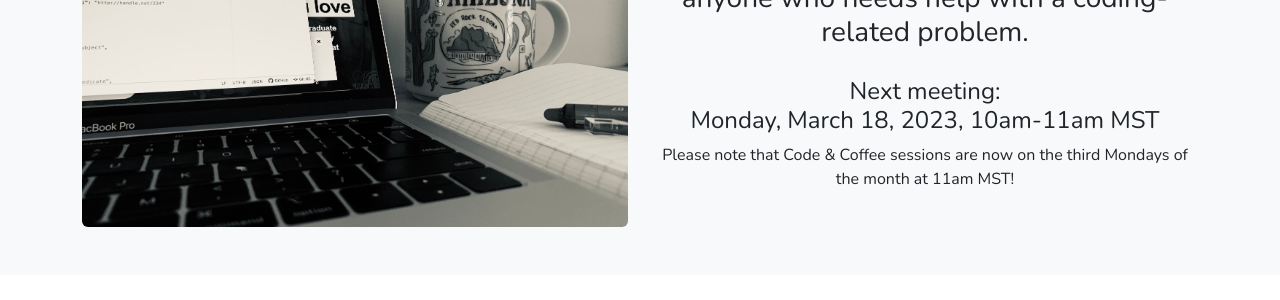
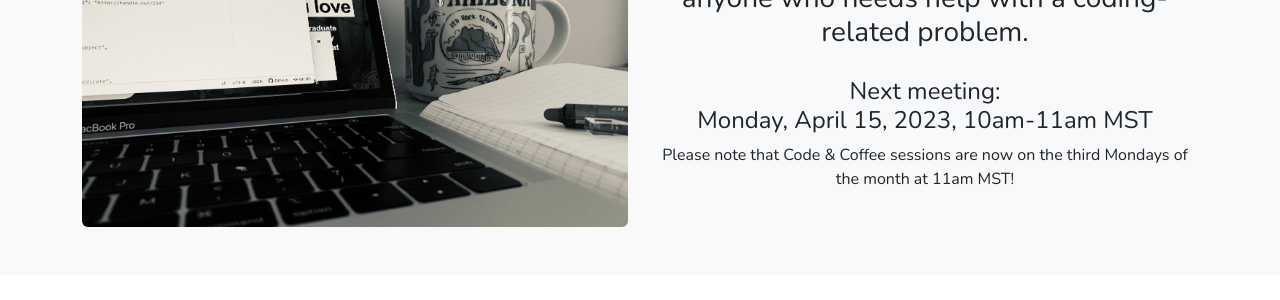
Before and after one commit to rse-asu/rse-asu.github.io, a Jekyll site: the page built from code-coffee.html, in a window 1280 px wide. Shown: the part 253-553 px from the top of the page. Built offline with Jekyll 4.4.1, drawn with Linux system fonts in a browser that asks for light colours; nearby versions of some CDN libraries.

Commit message:
April Code & Coffee

```diff
--- a/code-coffee.html
+++ b/code-coffee.html
@@ -14,7 +14,7 @@ title: Code & Coffee
                 <h3>Monthly ASU Code and Coffee session for anyone who needs help with a coding-related problem.</h3>
                 <h4 style="padding-top: 20px">
                     Next meeting: <br>
-                    Monday, March 18, 2023, 10am-11am MST
+                    Monday, April 15, 2023, 10am-11am MST
                 </h4>
                 <p>
                     Please note that Code & Coffee sessions are now on the third Mondays of the month at 11am MST!
```
